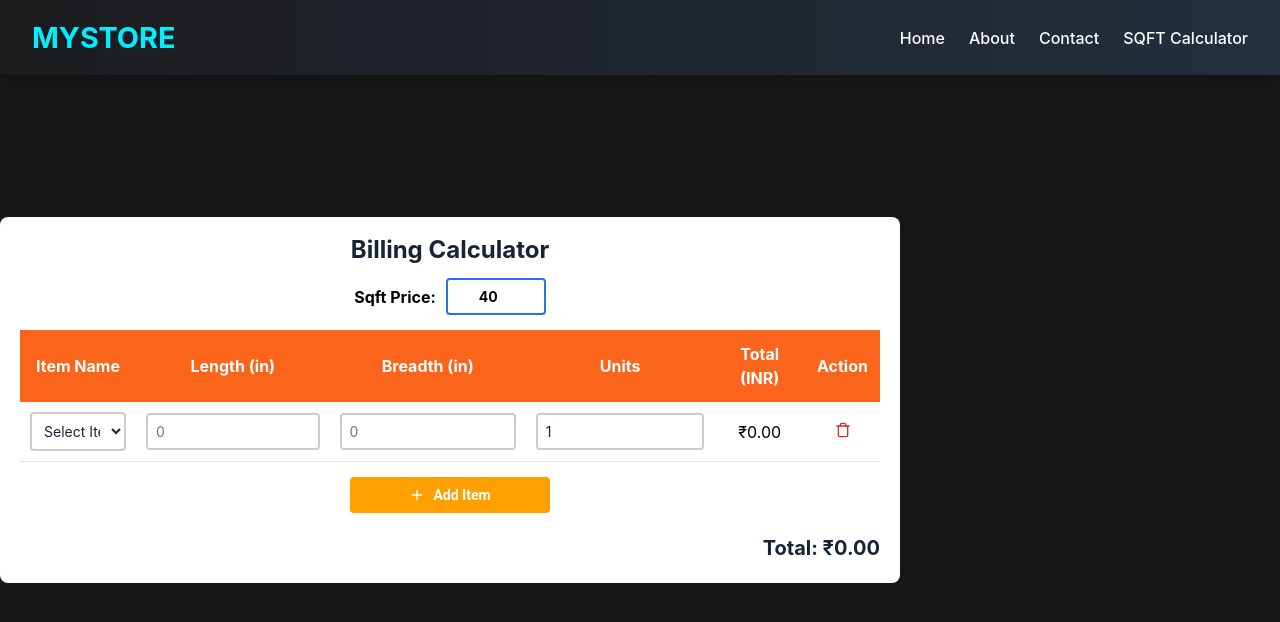
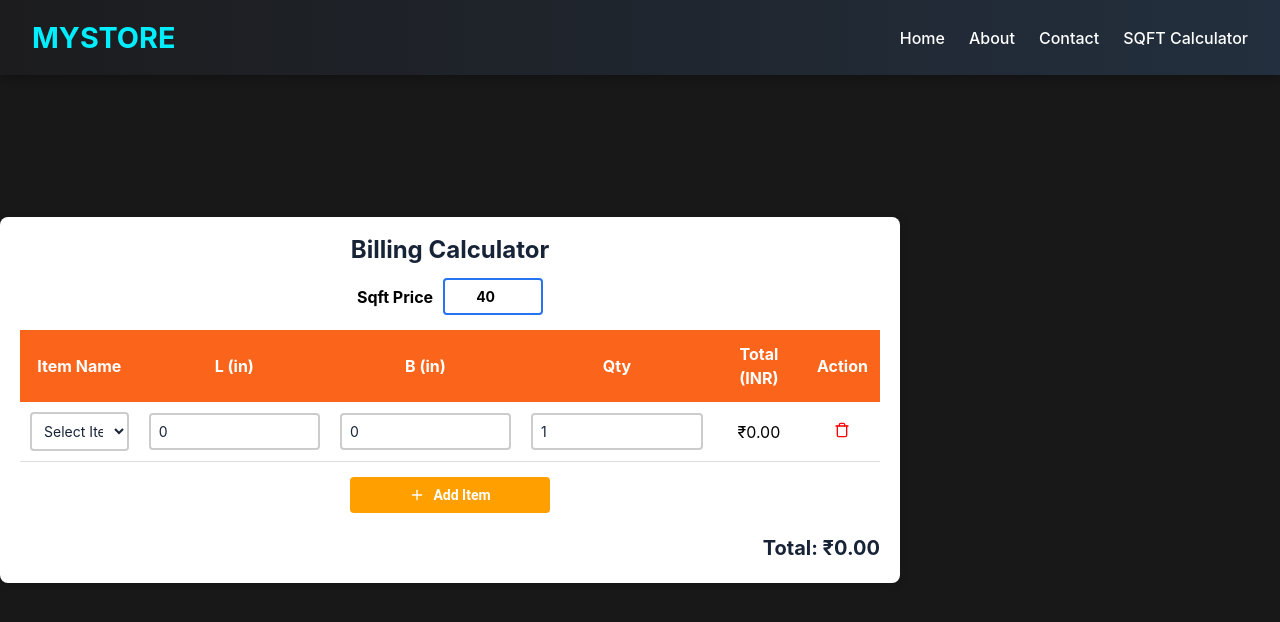
Before and after one commit to IamAdinath/workshop, a React (Vite) app in the folder ui/: page /sqft-calculator in a window 1280 px wide. Shown: the top 622 px of the page. Built offline with nearby package versions, Linux system fonts and the light colour scheme.

Commit message:
fix remove item issue (#11)

```diff
--- a/ui/src/pages/SqftCalculator.tsx
+++ b/ui/src/pages/SqftCalculator.tsx
@@ -6,9 +6,9 @@ interface Item {
   id: number;
   name: string;
   customName: string;
-  length: string;
-  width: string;
-  quantity: string;
+  length: number;
+  width: number;
+  quantity: number;
   total: number;
 }
 
@@ -16,19 +16,15 @@ const furnitureOptions = ["Cupboard", "Sofa", "Dining Table", "Bed", "Chair", "O
 
 const SqftCalculator: React.FC = () => {
   const [items, setItems] = useState<Item[]>([
-    { id: Date.now(), name: "", customName: "", length: "", width: "", quantity: "1", total: 0 },
+    { id: Date.now(), name: "", customName: "", length: 0, width: 0, quantity: 1, total: 0 },
   ]);
   const [sqftPrice, setSqftPrice] = useState(40);
 
   const calculateTotal = (updatedItems: Item[]) => {
     return updatedItems.map((item) => {
-      const length = parseFloat(item.length) || 0;
-      const width = parseFloat(item.width) || 0;
-      const quantity = parseInt(item.quantity) || 1;
-
-      if (length > 0 && width > 0) {
-        const sqft = (length * width) / 144;
-        item.total = parseFloat((sqft * quantity * sqftPrice).toFixed(2));
+      if (item.length > 0 && item.width > 0) {
+        const sqft = (item.length * item.width) / 144;
+        item.total = parseFloat((sqft * item.quantity * sqftPrice).toFixed(2));
       } else {
         item.total = 0;
       }
@@ -36,7 +32,7 @@ const SqftCalculator: React.FC = () => {
     });
   };
 
-  const handleChange = (id: number, field: keyof Item, value: string) => {
+  const handleChange = (id: number, field: keyof Item, value: string | number) => {
     setItems((prevItems) => {
       const updatedItems = prevItems.map((item) =>
         item.id === id ? { ...item, [field]: value } : item
@@ -53,7 +49,7 @@ const SqftCalculator: React.FC = () => {
   const addItem = () => {
     setItems((prevItems) => [
       ...prevItems,
-      { id: Date.now(), name: "", customName: "", length: "", width: "", quantity: "1", total: 0 },
+      { id: Date.now(), name: "", customName: "", length: 0, width: 0, quantity: 1, total: 0 },
     ]);
   };
 
@@ -64,19 +60,19 @@ const SqftCalculator: React.FC = () => {
   const totalAmount = items.reduce((sum, item) => sum + item.total, 0);
 
   return (
-    <div className="sqft-container prime-theme">
+    <div className="sqft-container">
       <h1>Billing Calculator</h1>
       <div className="sqft-price-container">
-        <label className="sqft-label">Sqft Price:</label>
+        <label className="sqft-label">Sqft Price </label>
         <input className="sqft-input" type="number" value={sqftPrice} onChange={(e) => handleSqftPriceChange(Number(e.target.value))} />
       </div>
       <table>
         <thead>
           <tr>
             <th>Item Name</th>
-            <th>Length (in)</th>
-            <th>Breadth (in)</th>
-            <th>Units</th>
+            <th>L (in)</th>
+            <th>B (in)</th>
+            <th>Qty</th>
             <th>Total (INR)</th>
             <th>Action</th>
           </tr>
@@ -100,20 +96,20 @@ const SqftCalculator: React.FC = () => {
                   />
                 )}
               </td>
-              <td><input type="number" inputMode="numeric" value={item.length} placeholder="0" onChange={(e) => handleChange(item.id, "length", e.target.value)} /></td>
-              <td><input type="number" inputMode="numeric" value={item.width} placeholder="0" onChange={(e) => handleChange(item.id, "width", e.target.value)} /></td>
-              <td><input type="number" inputMode="numeric" value={item.quantity} min="1" placeholder="1" onChange={(e) => handleChange(item.id, "quantity", e.target.value)} /></td>
+              <td><input type="number" inputMode="numeric" value={item.length} onChange={(e) => handleChange(item.id, "length", Number(e.target.value))} /></td>
+              <td><input type="number" inputMode="numeric" value={item.width} onChange={(e) => handleChange(item.id, "width", Number(e.target.value))} /></td>
+              <td><input type="number" inputMode="numeric" value={item.quantity} min="1" onChange={(e) => handleChange(item.id, "quantity", Number(e.target.value))} /></td>
               <td>₹{item.total.toFixed(2)}</td>
               <td>
-                <button className="remove-btn">
-                  <Trash size={16} />
+                <button className="remove-btn transparent-btn" onClick={() => removeItem(item.id)}>
+                  <Trash size={16} color="red" />
                 </button>
               </td>
             </tr>
           ))}
         </tbody>
       </table>
-      <button className="add-btn" onClick={addItem}>
+      <button className="add-btn transparent-btn" onClick={addItem}>
         <Plus size={16} /> Add Item
       </button>
       <h2>Total: ₹{totalAmount.toFixed(2)}</h2>
```
